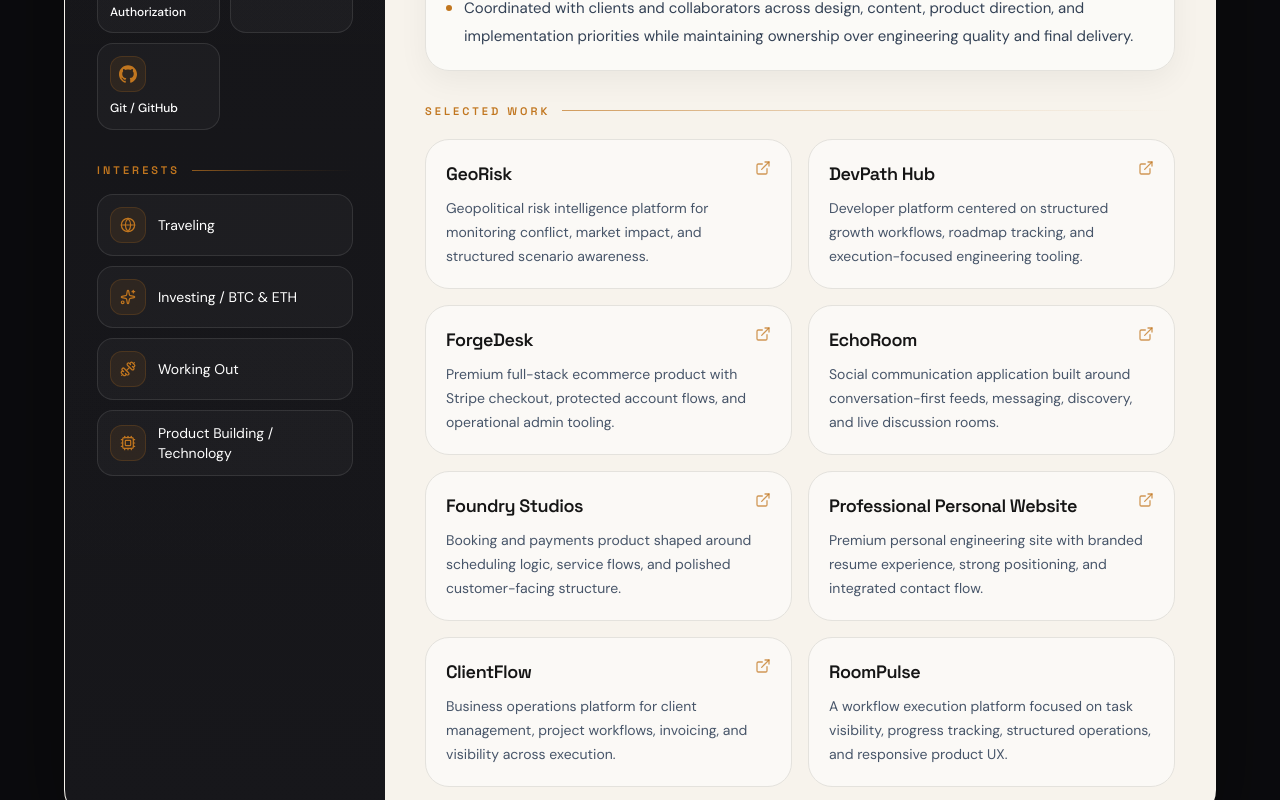
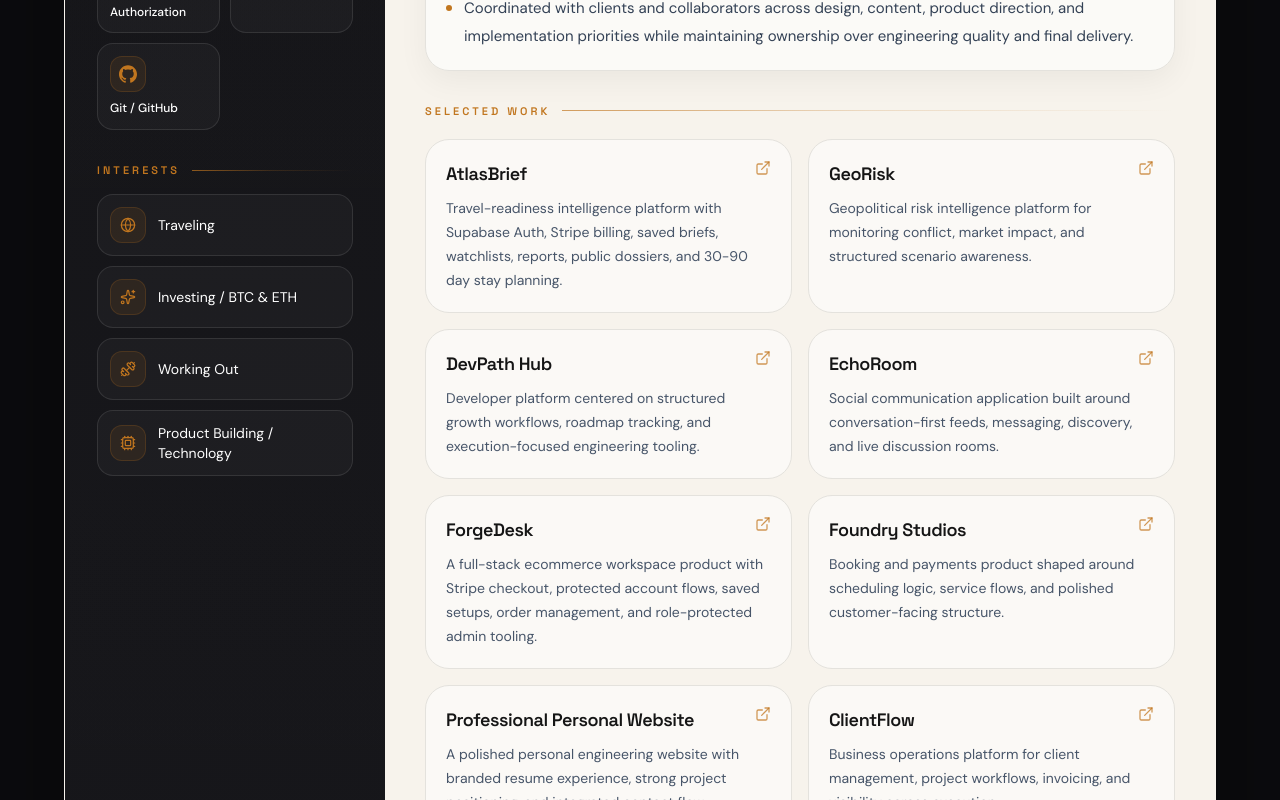
Before and after one commit to lazarbukejlovic/personal-website, a React (Vite) app: page /resume in a window 1280 px wide. Shown: the part 1640-2440 px from the top of the page. Built offline with nearby package versions, Linux system fonts and the light colour scheme; the HTML template or start-up script is replaced by a standard one.

Commit message:
Add AtlasBrief to portfolio selected work

```diff
--- a/src/components/SelectedWork.tsx
+++ b/src/components/SelectedWork.tsx
@@ -9,6 +9,13 @@ interface Project {
 }
 
 const PROJECTS: Project[] = [
+  {
+    title: "AtlasBrief",
+    description:
+      "A production-ready travel-readiness and destination intelligence platform for evaluating destination fit, cost pressure, local rules, risk signals, saved monitoring, reports, and 30-90 day stay planning before booking.",
+    liveUrl: "https://atlasbrief.vercel.app",
+    githubUrl: "https://github.com/lazarbukejlovic/atlasbrief",
+  },
   {
     title: "GeoRisk",
     description:
@@ -24,18 +31,18 @@ const PROJECTS: Project[] = [
     githubUrl: "https://github.com/lazarbukejlovic/devpath-hub",
   },
   {
-    title: "ForgeDesk",
-    description:
-      "A premium full-stack ecommerce product for workspace goods with Stripe checkout, account flows, saved setups, order management, and a role-protected admin dashboard.",
-    liveUrl: "https://forgedesk-eosin.vercel.app/",
-    githubUrl: "https://github.com/lazarbukejlovic/forgedesk",
-  },
-  {
     title: "EchoRoom",
     description:
       "A social communication app where posts become conversations through feed interaction, profiles, direct messaging, discovery, and live discussion rooms.",
     liveUrl: "https://echo-room-teal.vercel.app/",
     githubUrl: "https://github.com/lazarbukejlovic/echo-room",
+  },
+  {
+    title: "ForgeDesk",
+    description:
+      "A full-stack ecommerce workspace product with Stripe checkout, protected account flows, saved setups, order management, and role-protected admin tooling.",
+    liveUrl: "https://forgedesk-eosin.vercel.app/",
+    githubUrl: "https://github.com/lazarbukejlovic/forgedesk",
   },
   {
     title: "Foundry Studios",
--- a/src/pages/Resume.tsx
+++ b/src/pages/Resume.tsx
@@ -124,6 +124,12 @@ const EXPERIENCE = [
 
 const PROJECTS: ProjectItem[] = [
   {
+    name: "AtlasBrief",
+    description:
+      "Travel-readiness intelligence platform with Supabase Auth, Stripe billing, saved briefs, watchlists, reports, public dossiers, and 30-90 day stay planning.",
+    href: "https://atlasbrief.vercel.app",
+  },
+  {
     name: "GeoRisk",
     description:
       "Geopolitical risk intelligence platform for monitoring conflict, market impact, and structured scenario awareness.",
@@ -136,16 +142,16 @@ const PROJECTS: ProjectItem[] = [
     href: "https://devpath-hub.vercel.app/",
   },
   {
-    name: "ForgeDesk",
-    description:
-      "Premium full-stack ecommerce product with Stripe checkout, protected account flows, and operational admin tooling.",
-    href: "https://forgedesk-eosin.vercel.app/",
-  },
-  {
     name: "EchoRoom",
     description:
       "Social communication application built around conversation-first feeds, messaging, discovery, and live discussion rooms.",
     href: "https://echo-room-teal.vercel.app/",
+  },
+  {
+    name: "ForgeDesk",
+    description:
+      "A full-stack ecommerce workspace product with Stripe checkout, protected account flows, saved setups, order management, and role-protected admin tooling.",
+    href: "https://forgedesk-eosin.vercel.app/",
   },
   {
     name: "Foundry Studios",
@@ -156,7 +162,7 @@ const PROJECTS: ProjectItem[] = [
   {
     name: "Professional Personal Website",
     description:
-      "Premium personal engineering site with branded resume experience, strong positioning, and integrated contact flow.",
+      "A polished personal engineering website with branded resume experience, strong project positioning, and integrated contact flow.",
     href: "https://personal-website-tau-sandy.vercel.app/",
   },
   {
```
Also changed, not shown: 1 other file (tests, documents, lock files or other folders).
